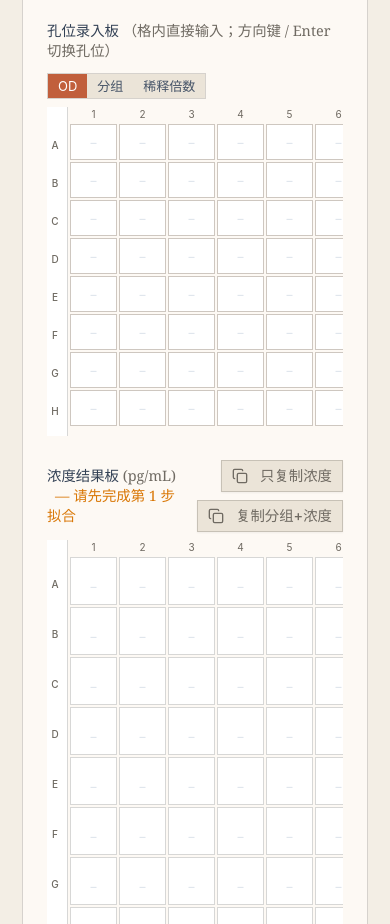
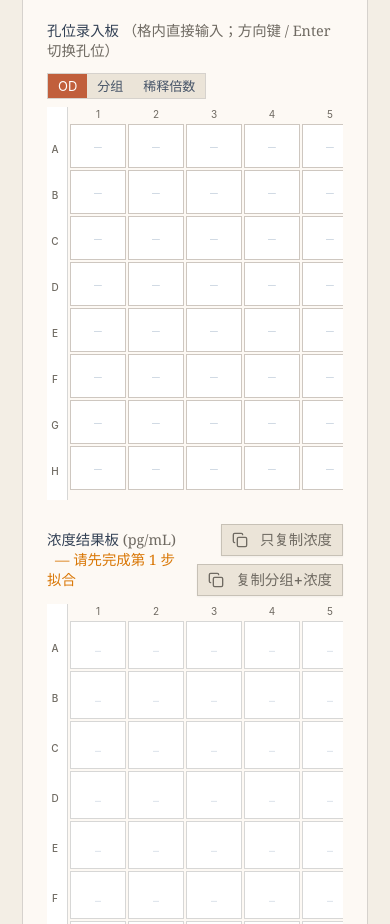
Before and after one commit to heyhey-yoyo/elisa-curve-tool, a React (Vite) app: page / in a window 390 px wide. Shown: the part 1040-1964 px from the top of the page. Built offline with nearby package versions, Linux system fonts and the light colour scheme.

Commit message:
fix: 修正拟合边界并改善手机孔板录入

```diff
--- a/src/index.css
+++ b/src/index.css
@@ -86,6 +86,12 @@ body{font-family:Inter,ui-sans-serif,-apple-system,BlinkMacSystemFont,"Segoe UI"
 #root main [class*="border-teal-"]{border-color:rgba(193,95,60,.35)!important}
 #root main [class*="accent-teal-"]{accent-color:#c15f3c!important}
 #root main [class*="ring-teal-"]{--tw-ring-color:rgba(193,95,60,.5)!important}
+/* 孔板热图四档色阶：同一赤陶色系下四个可区分明度（--heat-1 最浅 → --heat-4 最深），专用类名不波及其他 teal 组件 */
+:root{--heat-1:#f0ded4;--heat-2:#d99a7d;--heat-3:#c15f3c;--heat-4:#8f4326}
+#root main .heat-1{background-color:var(--heat-1)!important;color:#7f3b27!important}
+#root main .heat-2{background-color:var(--heat-2)!important;color:#7f3b27!important}
+#root main .heat-3{background-color:var(--heat-3)!important;color:#fbf8f2!important}
+#root main .heat-4{background-color:var(--heat-4)!important;color:#fbf8f2!important}
 #root main [class*="bg-slate-50"],#root main [class*="bg-slate-100"]{background-color:#ebe4d8!important}
 #root main [class*="text-slate-900"],#root main [class*="text-slate-800"]{color:#24221f!important}
 #root main [class*="text-slate-500"],#root main [class*="text-slate-400"]{color:#6f6a62!important}
@@ -104,3 +110,7 @@ body{font-family:Inter,ui-sans-serif,-apple-system,BlinkMacSystemFont,"Segoe UI"
 #root main .copy-concentration-button.is-copied{background:#edf4ee!important;border-color:#357b56!important;color:#24603f!important}
 #root main .copy-concentration-button:disabled{background:#ebe4d8!important;border-color:rgba(36,34,31,.18)!important;color:#6f6a62!important;opacity:1}
 #root main .copy-concentration-button svg{color:currentColor}
+
+/* 浅色孔格与实心操作按钮分别映射，避免深底叠加深色数值。 */
+#root main [class~="bg-teal-50"]{background-color:#f0ded4!important;color:#7f3b27!important}
+#root main [class~="bg-teal-100"]{background-color:#f0ded4!important;color:#7f3b27!important}
--- a/src/lib/fourPL.ts
+++ b/src/lib/fourPL.ts
@@ -319,10 +319,10 @@ export function fitFourPL(points: StandardPoint[]): FitResult | null {
   }
 
   // 多起点：自动初值 + 不同 c 位置 × 两个曲线方向 × 不同斜率（b 恒正）
-  // OD 归一化（除以正数 yScale）不改变最值，直接复用 validODs
+  // LM 在归一化（÷yScale）数据上拟合，网格起点的 a/d 必须与归一化尺度一致
   const g = initialGuess(scaled)
-  const minOD = Math.min(...validODs)
-  const maxOD = Math.max(...validODs)
+  const minOD = Math.min(...ys)
+  const maxOD = Math.max(...ys)
 
   const starts: [number, number, number, number][] = [
     [g.a, Math.log(g.b), Math.log(g.c), g.d],
--- a/src/pages/Home.tsx
+++ b/src/pages/Home.tsx
@@ -49,10 +49,10 @@ const emptyPlate = (): PlateCell[][] =>
 function cellStyle(v: number | null, min: number, max: number): string {
   if (v === null) return 'bg-white text-slate-300'
   const t = max > min ? (v - min) / (max - min) : 0.5
-  if (t > 0.66) return 'bg-teal-600 text-white'
-  if (t > 0.33) return 'bg-teal-400 text-teal-950'
-  if (t > 0.1) return 'bg-teal-200 text-teal-950'
-  return 'bg-teal-50 text-teal-900'
+  if (t > 0.66) return 'heat-4'
+  if (t > 0.33) return 'heat-3'
+  if (t > 0.1) return 'heat-2'
+  return 'heat-1'
 }
 
 /**
@@ -115,7 +115,7 @@ function PlateColNumbers() {
   return (
     <div className="flex gap-0.5 sm:gap-1 mb-0.5 sm:mb-1">
       {COLS.map((c) => (
-        <div key={c} className="w-[47px] sm:w-[73px] shrink-0 text-center text-[10px] sm:text-xs text-slate-400">{c}</div>
+        <div key={c} className="w-[56px] sm:w-[73px] shrink-0 text-center text-[10px] sm:text-xs text-slate-400">{c}</div>
       ))}
     </div>
   )
@@ -263,8 +263,9 @@ export default function Home() {
   }
   // 标准品数据点
   const stdPoints = useMemo(() => deriveStandardPoints(stds, blankSub), [stds, blankSub])
-  const minC = useMemo(() => Math.min(...stdPoints.pts.map((p) => p.conc)), [stdPoints])
-  const maxC = useMemo(() => Math.max(...stdPoints.pts.map((p) => p.conc)), [stdPoints])
+  // 空数组时 Math.min/max 展开会得到 ±Infinity，显式防护为 NaN（无有效标准点时 fit 恒为 null，下游不会渲染）
+  const minC = useMemo(() => (stdPoints.pts.length ? Math.min(...stdPoints.pts.map((p) => p.conc)) : NaN), [stdPoints])
+  const maxC = useMemo(() => (stdPoints.pts.length ? Math.max(...stdPoints.pts.map((p) => p.conc)) : NaN), [stdPoints])
   /** 当前标准品输入签名：基于原始输入（stds + blankSub），任何输入变化立即失效 */
   const currentSig = useMemo(() => JSON.stringify({ stds, blankSub }), [stds, blankSub])
   /** 签名不一致时旧拟合立即失效，不再展示旧曲线、参数与样本换算结果 */
@@ -321,7 +322,10 @@ export default function Home() {
     const scatter = stdPoints.pts.map((p) => ({ conc: p.conc, od: p.od }))
     const curve = curvePoints(fit.params, lo * 0.5, hi * 2)
     const unkDots = computeChartUnkDots(unkRows, fit, blankSub, stdPoints.blank, lo, hi)
-    return { scatter, curve, unkDots, lo, hi }
+    const firstDecade = Math.ceil(Math.log10(lo * 0.4))
+    const lastDecade = Math.floor(Math.log10(hi * 3))
+    const ticks = Array.from({ length: Math.max(0, lastDecade - firstDecade + 1) }, (_, i) => 10 ** (firstDecade + i))
+    return { scatter, curve, unkDots, lo, hi, ticks }
   }, [fit, stdPoints, unkRows, blankSub])
   // 回算表
   const backCalc = useMemo(
@@ -615,7 +619,7 @@ export default function Home() {
                         dataKey="conc"
                         scale="log"
                         domain={[chartData.lo * 0.4, chartData.hi * 3]}
-                        ticks={[minC, maxC]}
+                        ticks={chartData.ticks}
                         tickFormatter={(v: number) => fmt(v)}
                         tick={{ fontSize: 11 }}
                         label={{ value: `浓度 (${unit})`, position: 'insideBottom', offset: -12, fontSize: 12 }}
@@ -801,7 +805,7 @@ export default function Home() {
                   </div>
                   <div className="flex -mx-2 px-2 sm:mx-0 sm:px-0">
                     {/* 固定行标列（不随孔板滚动） */}
-                    <PlateRowLabels cellHeightCls="h-9" />
+                    <PlateRowLabels cellHeightCls="h-11 sm:h-9" />
                     {/* 可滚动孔格区 */}
                     <div ref={odBoardRef} onScroll={syncScroll('od')} className="overflow-x-auto pb-2 flex-1">
                       <div className="inline-block">
@@ -847,7 +851,7 @@ export default function Home() {
                                   onChange={(e) => updatePlateCell(r, c, entryMode, e.target.value)}
                                   onFocus={() => setSelectedCell({ r, c })}
                                   onKeyDown={onOdCellKeyDown(r, c)}
-                                  className={`w-[47px] h-9 sm:w-[73px] sm:h-9 shrink-0 text-[10px] sm:text-xs text-center border rounded ${entryMode === 'group' ? '' : 'font-mono'} px-0.5 outline-none placeholder:text-slate-300 ${baseCls} ${selected ? 'ring-2 ring-inset ring-teal-600' : ''}`}
+                                  className={`w-[56px] h-11 sm:w-[73px] sm:h-9 shrink-0 text-xs text-center border rounded ${entryMode === 'group' ? '' : 'font-mono'} px-0.5 outline-none placeholder:text-slate-300 ${baseCls} ${selected ? 'ring-2 ring-inset ring-teal-600' : ''}`}
                                 />
                               )
                             })}
@@ -916,7 +920,7 @@ export default function Home() {
                                 type="button"
                                 onClick={() => focusOdCell(r, c)}
                                 title={`${ROWS[r]}${c + 1}${group ? ` · ${group}` : ''} · ${statusText || text}`}
-                                className={`w-[47px] h-12 sm:w-[73px] sm:h-14 shrink-0 flex flex-col items-center justify-center gap-0.5 border rounded px-0.5 overflow-hidden ${cls} ${selected ? 'ring-2 ring-inset ring-teal-600' : ''}`}
+                                className={`w-[56px] h-12 sm:w-[73px] sm:h-14 shrink-0 flex flex-col items-center justify-center gap-0.5 border rounded px-0.5 overflow-hidden ${cls} ${selected ? 'ring-2 ring-inset ring-teal-600' : ''}`}
                               >
                                 <span className="w-full text-[8px] sm:text-[10px] leading-tight opacity-80 break-all line-clamp-2">
                                   {group || ' '}
```
Also changed, not shown: 2 other files (tests, documents, lock files or other folders).
